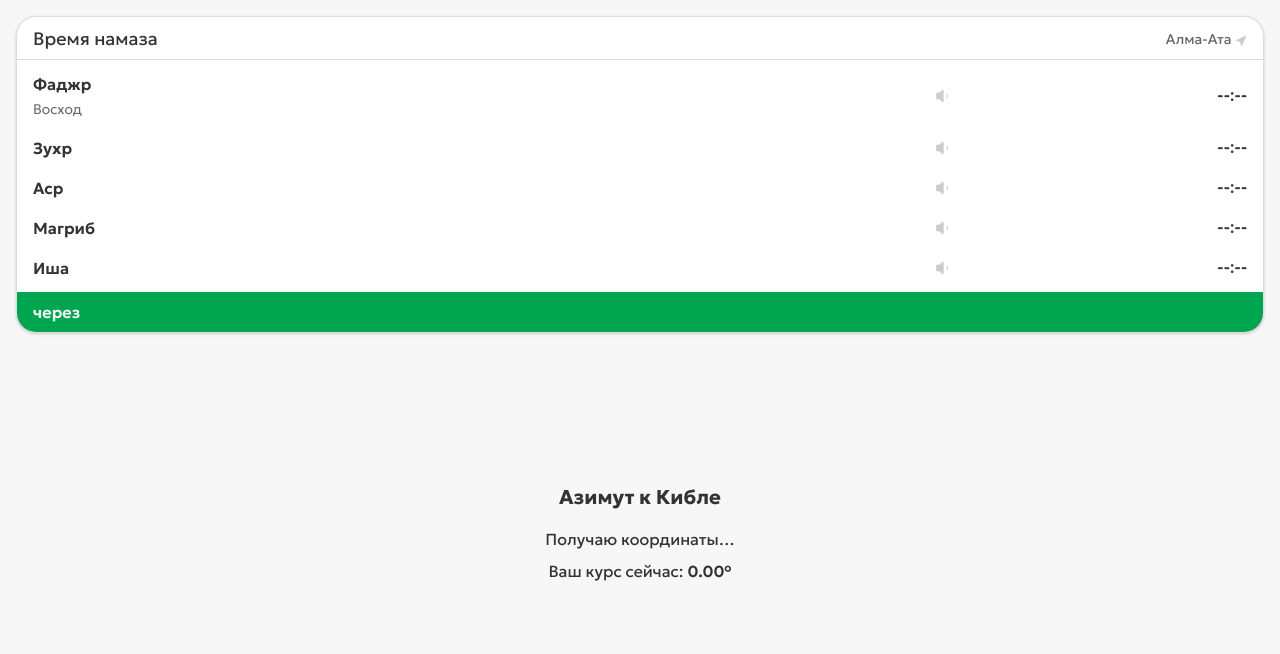
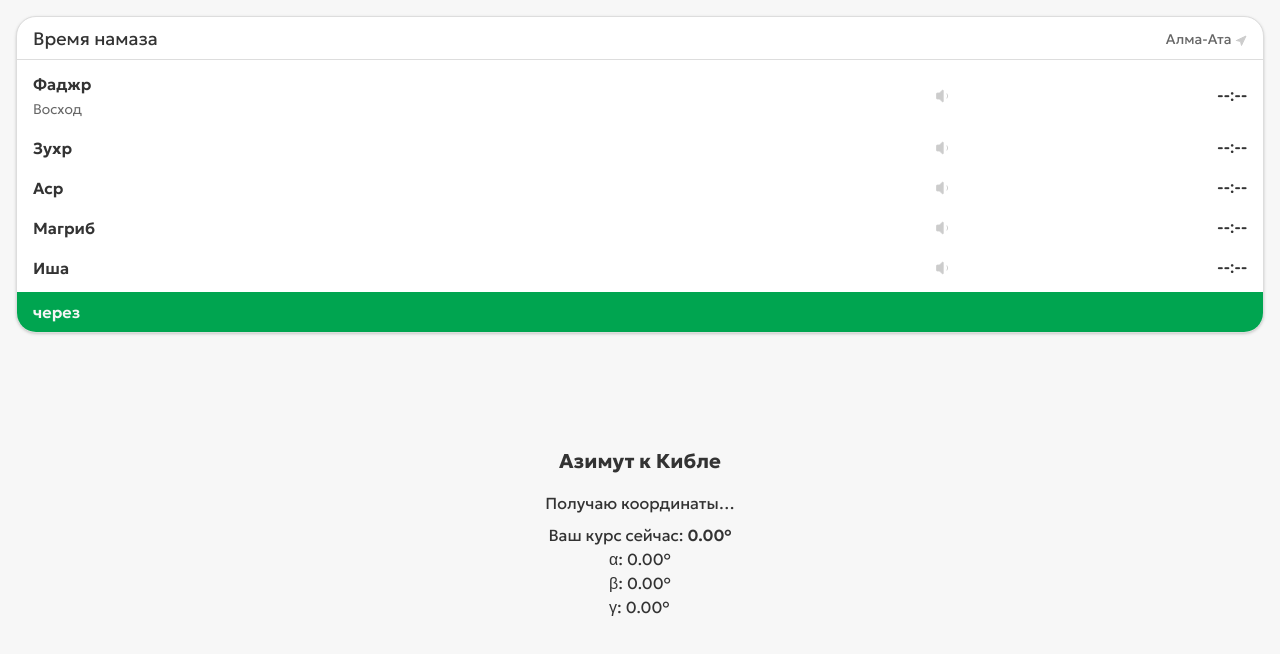
Before and after one commit to AbdullaAzadov/qiyam, a Next.js app: page / in a window 1280 px wide. Shown: the top 654 px of the page. Built offline with nearby package versions, Linux system fonts and the light colour scheme; no server answers.

Commit message:
fix: compass 8

```diff
--- a/src/features/qiblaDetector/ui/qiblaDetector.tsx
+++ b/src/features/qiblaDetector/ui/qiblaDetector.tsx
@@ -30,6 +30,9 @@ const QiblaDetector = () => {
     null
   );
   const [heading, setHeading] = useState<number>(0);
+  const [alpha, setAlpha] = useState<number>(0);
+  const [beta, setBeta] = useState<number>(0);
+  const [gamma, setGamma] = useState<number>(0);
   const [permissionGranted, setPermissionGranted] = useState(false);
 
   /* ---------- Геолокация ---------- */
@@ -59,6 +62,9 @@ const QiblaDetector = () => {
   useEffect(() => {
     const handleOrientation = (e: DeviceOrientationEvent) => {
       if (e.alpha != null) setHeading(e.alpha);
+      if (e.alpha != null) setAlpha(e.alpha);
+      if (e.beta != null) setBeta(e.beta);
+      if (e.gamma != null) setGamma(e.gamma);
     };
 
     if ('DeviceOrientationEvent' in window) {
@@ -134,6 +140,11 @@ const QiblaDetector = () => {
             Ваш курс сейчас:&nbsp;
             <span className='font-semibold'>{heading.toFixed(2)}°</span>
           </p>
+          <div>
+            <p>α: {alpha.toFixed(2)}°</p>
+            <p>β: {beta.toFixed(2)}°</p>
+            <p>γ: {gamma.toFixed(2)}°</p>
+          </div>
         </>
       )}
     </div>
```
